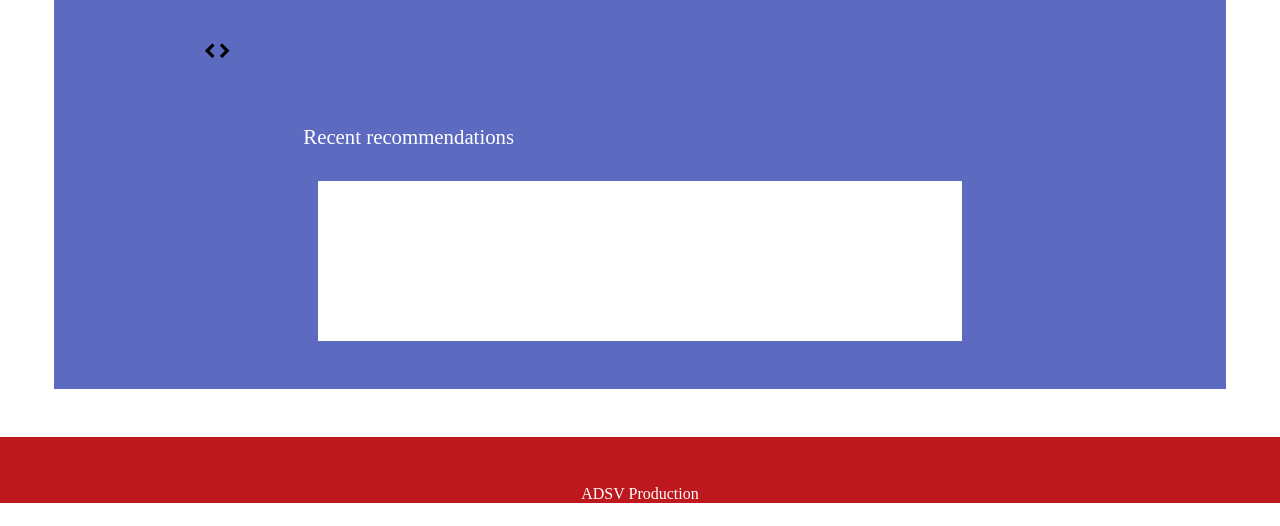
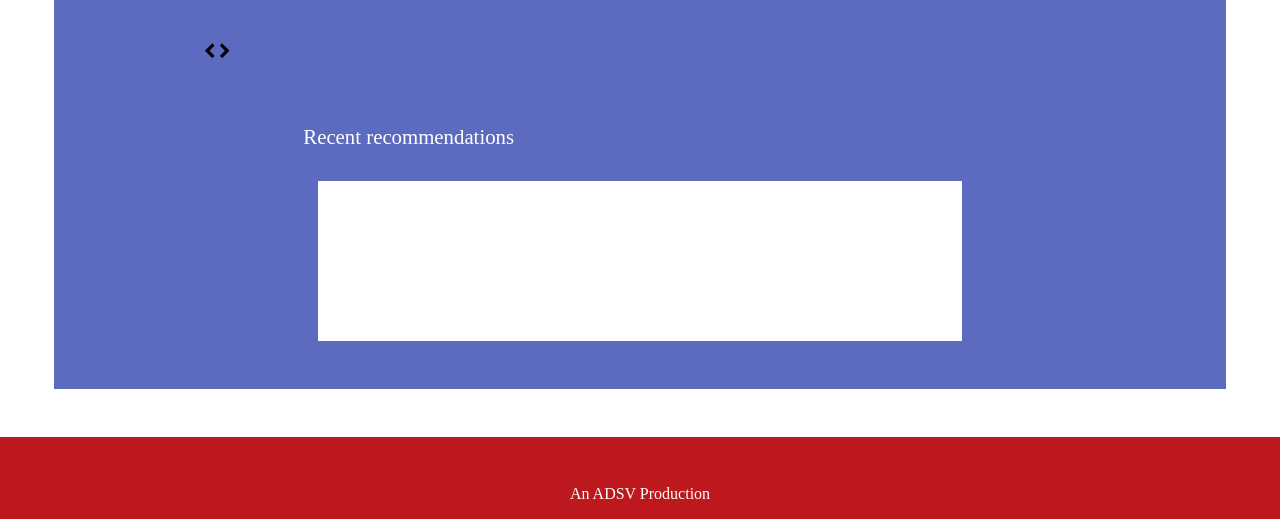
Before and after one commit to DanBuda11/best-burgers, a website built with webpack: page index.html in a window 1280 px wide. Shown: the part 274-800 px from the top of the page. Built offline with nearby package versions, Linux system fonts and the light colour scheme; no server answers.

Commit message:
Footer Improved

```diff
--- a/app/styles/main.scss
+++ b/app/styles/main.scss
@@ -380,6 +380,6 @@ a{
 	color: white;
 	font-size: 1em;
 	text-align: center;
-	padding: 3em 0em 0em 0em;
+	padding: 3em 0em 1em 0em;
 	margin: 0;
 }
--- a/index.html
+++ b/index.html
@@ -105,7 +105,7 @@
 
     <footer>
     	<div class="col col-12 nav-footer-bar">
-    		<div class="footer-info">ADSV Production</div>
+    		<div class="footer-info">An ADSV Production</div>
     	</div>
     </footer>
 </body>
```
Also changed, not shown: app/styles/main.css.
